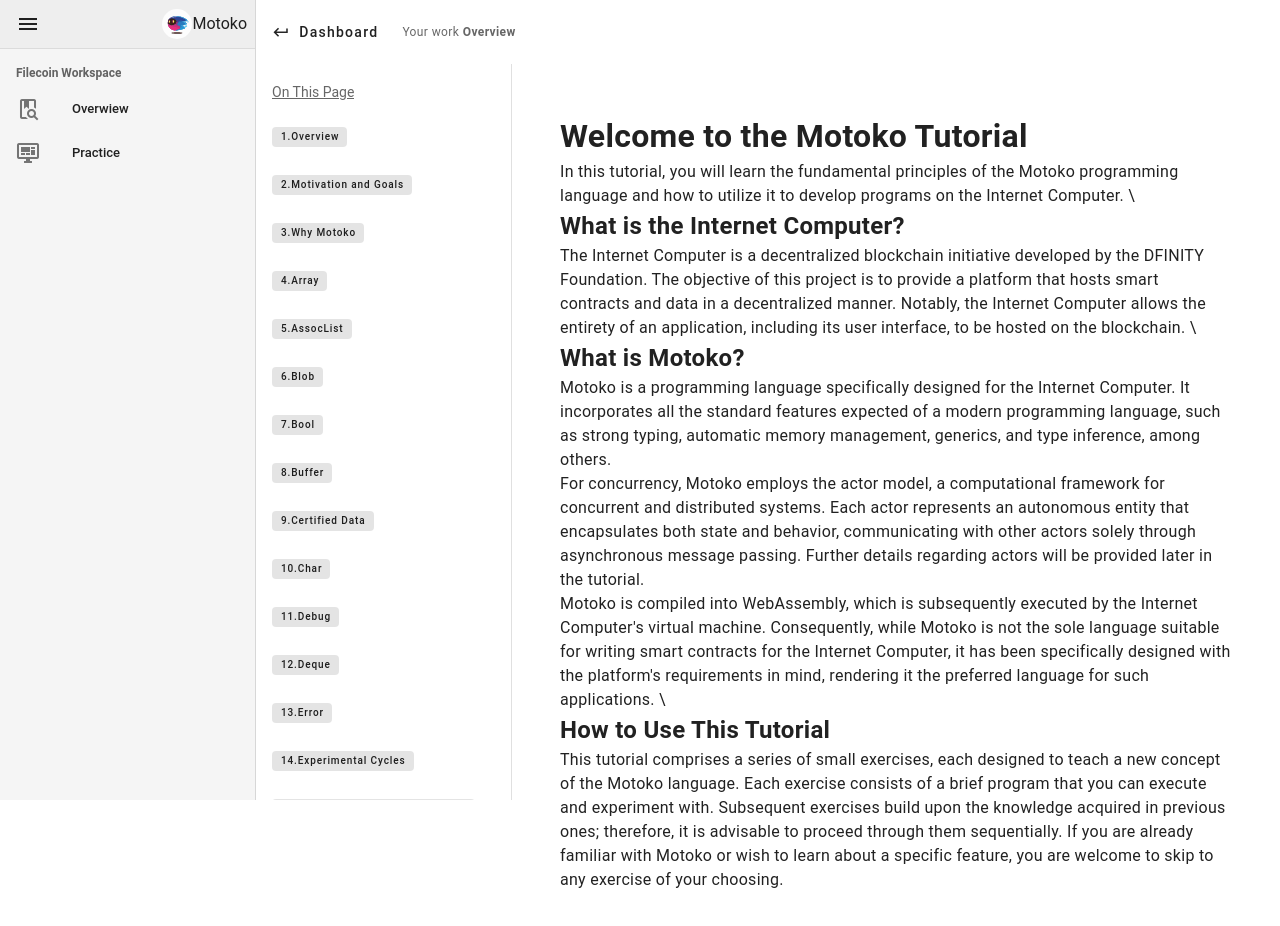
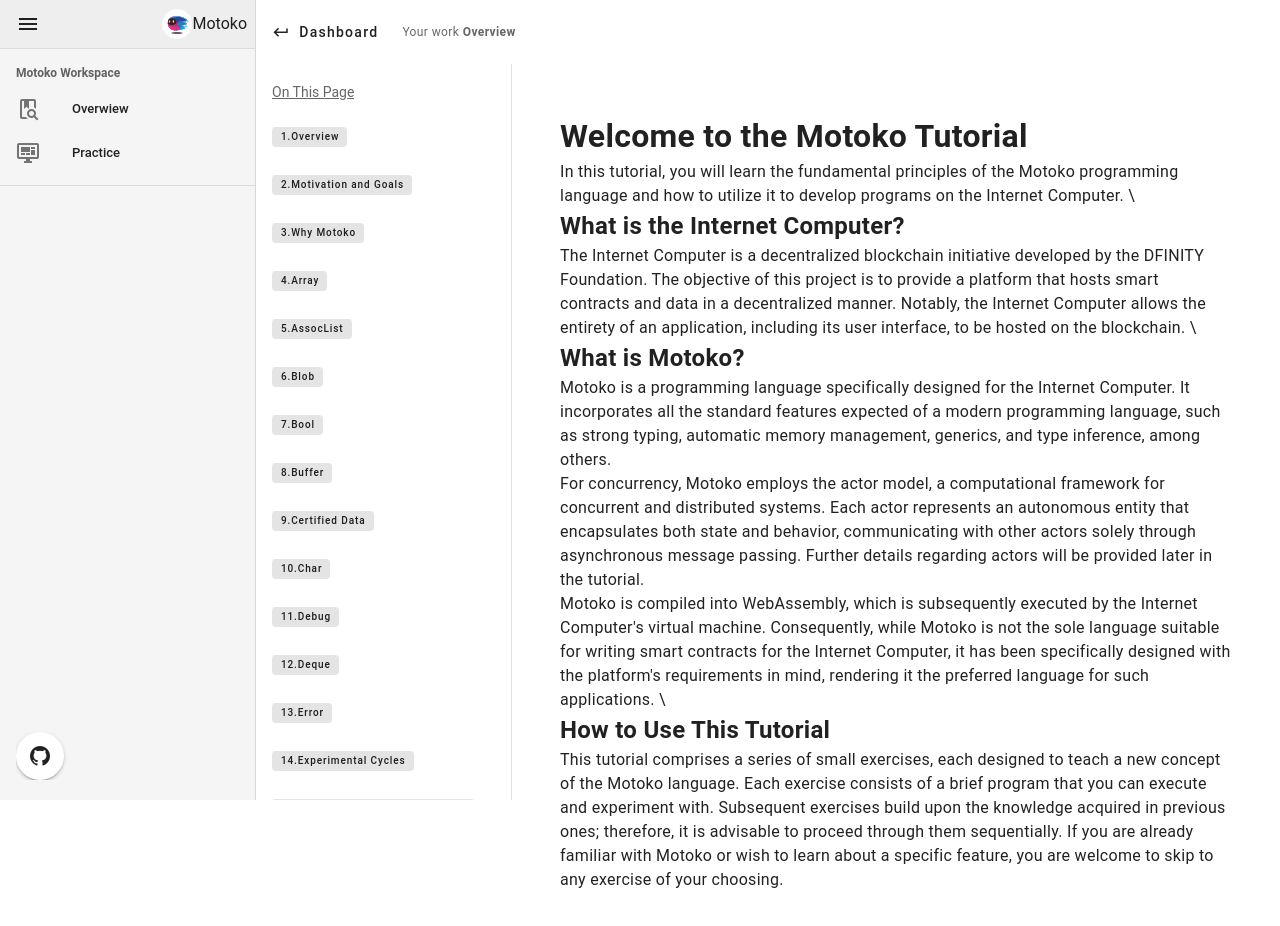
Before and after one commit to labturna/modojo, a Vue app: page /overview in a window 1280 px wide. Shown: the top 926 px of the page. Built offline with nearby package versions, Linux system fonts and the light colour scheme.

Commit message:
added github link

```diff
--- a/src/components/NavigationBar.vue
+++ b/src/components/NavigationBar.vue
@@ -47,8 +47,21 @@
         <v-list-item-title>{{ item.title }}</v-list-item-title>
       </v-list-item>
     </v-list>
+
+    <v-spacer></v-spacer>
+    <v-divider></v-divider>
+    <v-list-item style="position: absolute; bottom: 0; width: 100%;" class="mb-4">
+      <v-btn
+        icon="mdi-github"
+        href="https://github.com/labturna/modojo"
+        target="_blank"
+        rel="noopener"
+      >
+      </v-btn>
+    </v-list-item>
   </v-navigation-drawer>
 </template>
+
 <script>
 import { mapGetters } from "vuex";
 import { commonMixin } from "../helpers/common";
@@ -62,7 +75,7 @@
       rail: false,
       navselectedItem: [1],
       navToolBarHeader: "Motoko",
-      navBarMenuHeader: "Filecoin Workspace",
+      navBarMenuHeader: "Motoko Workspace",
       navListItemColor: "indigo",
     };
   },
@@ -82,8 +95,12 @@
   methods: {},
 };
 </script>
+
 <style scoped>
 .nav-bg-color {
   background-color: #f5f5f5 !important;
 }
+.v-navigation-drawer .v-spacer {
+  flex-grow: 1;
+}
 </style>
```
